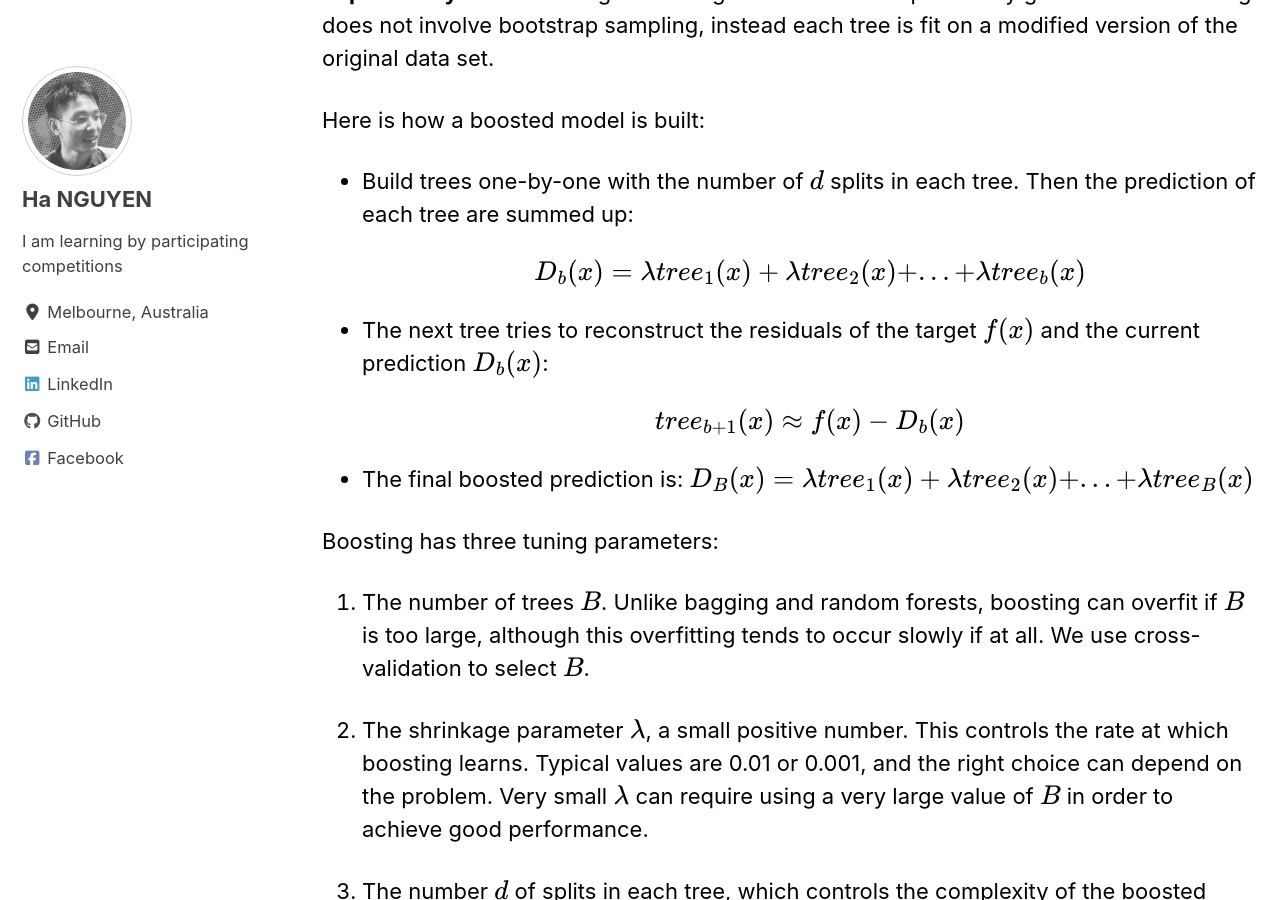
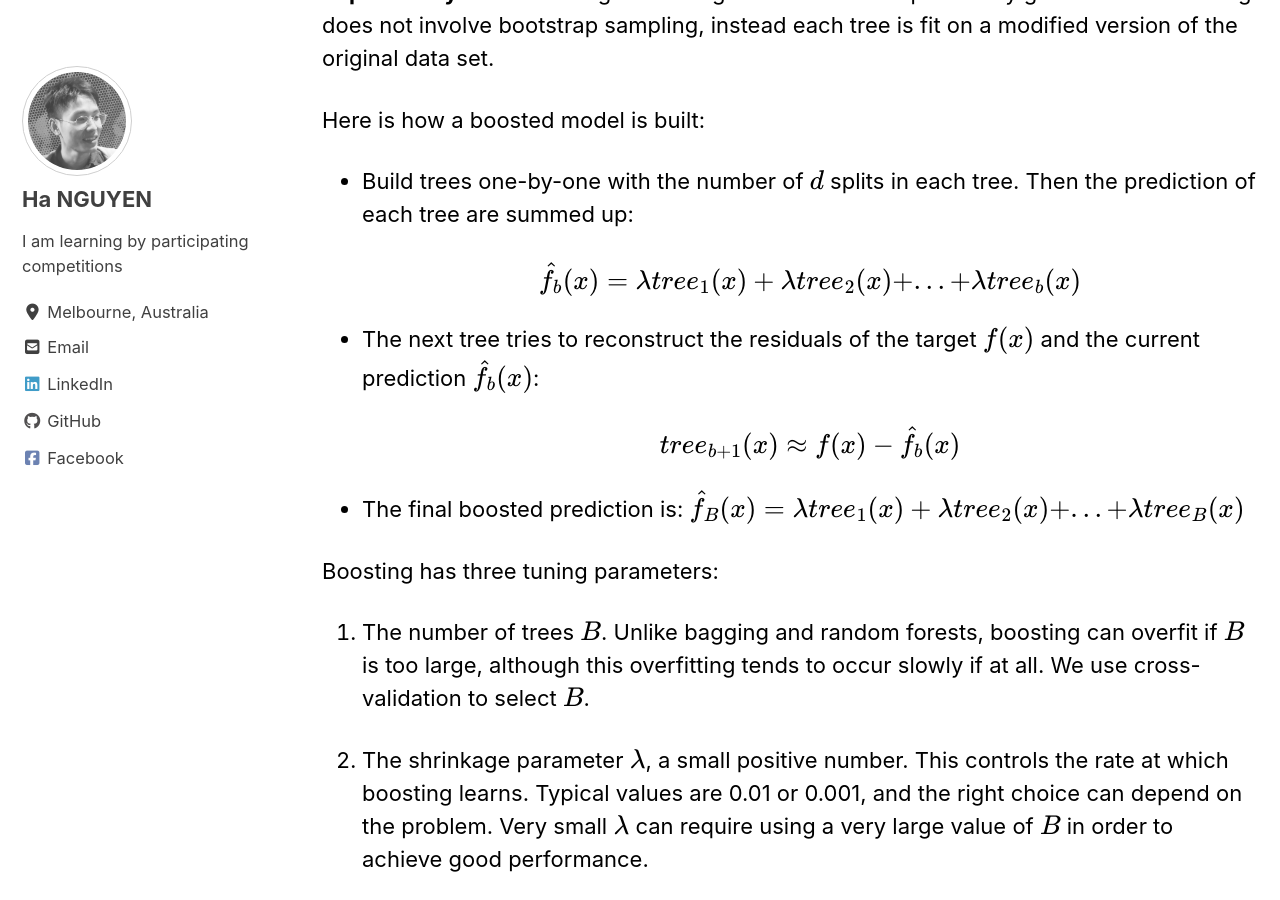
Before and after one commit to datasciblog/datasciblog.github.io, a Jekyll site: the page built from _posts/2020-02-19-tree-based-methods-02.md, in a window 1280 px wide and 900 px high, scrolled down 6744 px. Built offline with Jekyll 4.4.1, drawn with Linux system fonts in a browser that asks for light colours; cached includes are drawn as plain includes; nearby versions of some CDN libraries; formulas are drawn with MathJax 3.

Commit message:
Update 2020-02-19-tree-based-methods-02.md

```diff
--- a/_posts/2020-02-19-tree-based-methods-02.md
+++ b/_posts/2020-02-19-tree-based-methods-02.md
@@ -98,14 +98,14 @@ Here is how a boosted model is built:
 
 - Build trees one-by-one with the number of $d$ splits in each tree. Then the prediction of each tree are summed up:
 
-    $$ D_b(x) = \lambda tree_1(x) + \lambda tree_2(x) + ... + \lambda tree_b(x)$$
+    $$ \hat{f}_b(x) = \lambda tree_1(x) + \lambda tree_2(x) + ... + \lambda tree_b(x)$$
 
-- The next tree tries to reconstruct the residuals of the target $f(x)$ and the current prediction $D_b(x)$:
+- The next tree tries to reconstruct the residuals of the target $f(x)$ and the current prediction $\hat{f}_b(x)$:
 
-    $$ tree_{b+1}(x) \approx f(x) - D_b(x)$$
+    $$ tree_{b+1}(x) \approx f(x) - \hat{f}_b(x)$$
 
 - The final boosted prediction is:
-    $$ D_B(x) = \lambda tree_1(x) + \lambda tree_2(x) + ... + \lambda tree_B(x)$$
+    $$ \hat{f}_B(x) = \lambda tree_1(x) + \lambda tree_2(x) + ... + \lambda tree_B(x)$$
 
 Boosting has three tuning parameters:
 
```
